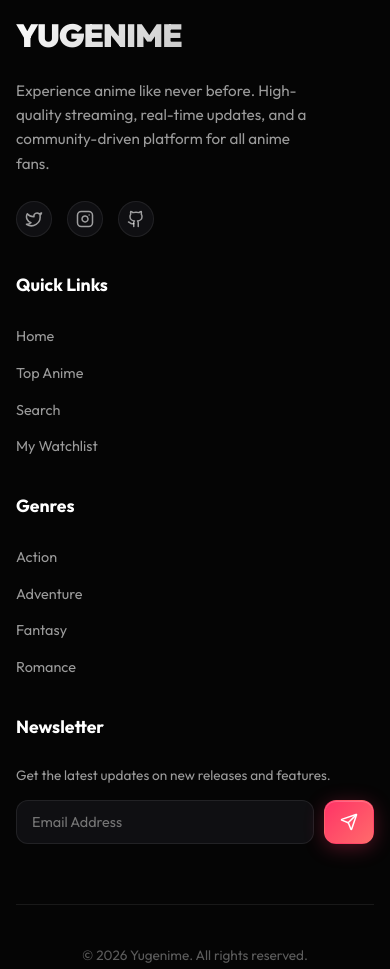
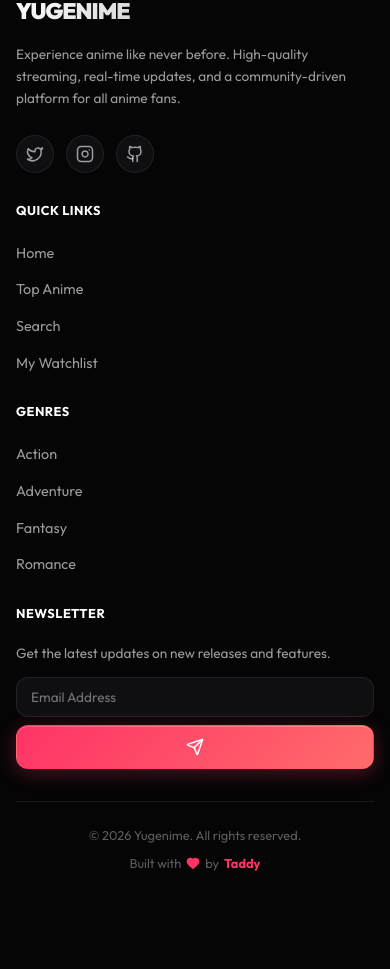
Before and after one commit to taddy1866666/Yugenime, a React (Vite) app: page /search in a window 390 px wide. Shown: the part 1028-1997 px from the top of the page. After the commit the page ends 1925 px from the top, so only its background shows below. Built offline with nearby package versions, Linux system fonts and the light colour scheme.

Commit message:
Fix: responsive footer, search debounce + URL params

```diff
--- a/src/components/Footer.css
+++ b/src/components/Footer.css
@@ -20,6 +20,7 @@
   opacity: 0.3;
 }
 
+/* ─── Desktop Grid ─── */
 .footer-content {
   display: grid;
   grid-template-columns: 2fr 1fr 1fr 1.5fr;
@@ -27,13 +28,15 @@
   margin-bottom: 60px;
 }
 
+/* ─── Brand ─── */
 .footer-brand h2 {
   font-size: 2rem;
   font-weight: 900;
-  margin-bottom: 20px;
+  margin-bottom: 16px;
   background: linear-gradient(135deg, #fff 0%, var(--text-muted) 100%);
   -webkit-background-clip: text;
   -webkit-text-fill-color: transparent;
+  background-clip: text;
   letter-spacing: -1px;
 }
 
@@ -41,14 +44,18 @@
   color: var(--text-muted);
   line-height: 1.6;
   max-width: 300px;
-  font-size: 0.95rem;
+  font-size: 0.9rem;
 }
 
+/* ─── Links ─── */
 .footer-links h4 {
-  font-size: 1.1rem;
+  font-size: 1rem;
   font-weight: 700;
-  margin-bottom: 25px;
+  margin-bottom: 20px;
   color: var(--text-main);
+  text-transform: uppercase;
+  letter-spacing: 0.5px;
+  font-size: 0.8rem;
 }
 
 .footer-links ul {
@@ -61,39 +68,45 @@
   color: var(--text-muted);
   font-size: 0.9rem;
   transition: var(--transition);
+  display: inline-block;
 }
 
 .footer-links a:hover {
   color: var(--accent);
-  padding-left: 5px;
+  transform: translateX(4px);
 }
 
+/* ─── Newsletter ─── */
 .footer-newsletter h4 {
-  font-size: 1.1rem;
+  font-size: 0.8rem;
   font-weight: 700;
-  margin-bottom: 25px;
+  margin-bottom: 20px;
+  text-transform: uppercase;
+  letter-spacing: 0.5px;
 }
 
 .footer-newsletter p {
   color: var(--text-muted);
   font-size: 0.85rem;
-  margin-bottom: 15px;
+  margin-bottom: 14px;
+  line-height: 1.5;
 }
 
 .newsletter-form {
   display: flex;
-  gap: 10px;
+  gap: 8px;
 }
 
 .newsletter-form input {
   flex: 1;
+  min-width: 0; /* prevent flex overflow */
   background: var(--surface);
   border: 1px solid var(--border);
   border-radius: var(--radius-sm);
-  padding: 10px 15px;
+  padding: 10px 14px;
   color: white;
   font-family: inherit;
-  font-size: 0.9rem;
+  font-size: 0.85rem;
   outline: none;
   transition: var(--transition);
 }
@@ -103,12 +116,46 @@
   background: var(--surface-hover);
 }
 
+/* ─── Socials ─── */
+.footer-socials {
+  display: flex;
+  gap: 12px;
+  flex-wrap: wrap;
+  margin-top: 20px;
+}
+
+.social-icon {
+  width: 38px;
+  height: 38px;
+  min-width: 38px;
+  display: flex;
+  align-items: center;
+  justify-content: center;
+  background: var(--surface);
+  border: 1px solid var(--border);
+  border-radius: 50%;
+  color: var(--text-muted);
+  transition: var(--transition);
+  cursor: pointer;
+}
+
+.social-icon:hover {
+  background: var(--accent);
+  color: white;
+  border-color: transparent;
+  transform: translateY(-3px);
+  box-shadow: 0 5px 15px var(--accent-glow);
+}
+
+/* ─── Bottom Bar ─── */
 .footer-bottom {
-  padding-top: 40px;
+  padding-top: 32px;
   border-top: 1px solid var(--border);
   display: flex;
   justify-content: space-between;
   align-items: center;
+  flex-wrap: wrap;
+  gap: 12px;
 }
 
 .footer-bottom p {
@@ -119,7 +166,6 @@
 .dev-link {
   color: var(--accent);
   font-weight: 700;
-  position: relative;
   transition: var(--transition);
 }
 
@@ -127,32 +173,7 @@
   text-shadow: 0 0 10px var(--accent-glow);
 }
 
-.footer-socials {
-  display: flex;
-  gap: 15px;
-}
-
-.social-icon {
-  width: 36px;
-  height: 36px;
-  display: flex;
-  align-items: center;
-  justify-content: center;
-  background: var(--surface);
-  border: 1px solid var(--border);
-  border-radius: 50%;
-  color: var(--text-muted);
-  transition: var(--transition);
-}
-
-.social-icon:hover {
-  background: var(--accent);
-  color: white;
-  border-color: transparent;
-  transform: translateY(-3px);
-  box-shadow: 0 5px 15px var(--accent-glow);
-}
-
+/* ─── Tablet (≤1024px) ─── */
 @media (max-width: 1024px) {
   .footer-content {
     grid-template-columns: 1fr 1fr;
@@ -162,26 +183,88 @@
   .footer-brand {
     grid-column: span 2;
   }
+
+  .footer-brand p {
+    max-width: 100%;
+  }
 }
 
+/* ─── Mobile (≤768px) ─── */
 @media (max-width: 768px) {
   .footer {
-    padding: 60px 0 30px;
+    padding: 50px 0 30px;
     margin-top: 60px;
   }
 
   .footer-content {
+    grid-template-columns: 1fr 1fr;
+    gap: 32px;
+    margin-bottom: 40px;
+  }
+
+  .footer-brand {
+    grid-column: span 2;
+  }
+
+  .footer-brand h2 {
+    font-size: 1.6rem;
+  }
+
+  .footer-newsletter {
+    grid-column: span 2;
+  }
+
+  .footer-bottom {
+    flex-direction: column;
+    align-items: center;
+    text-align: center;
+    gap: 10px;
+  }
+}
+
+/* ─── Small Mobile (≤480px) ─── */
+@media (max-width: 480px) {
+  .footer {
+    padding: 40px 0 24px;
+    margin-top: 40px;
+  }
+
+  .footer-content {
     grid-template-columns: 1fr;
-    gap: 35px;
+    gap: 28px;
+    margin-bottom: 32px;
   }
 
   .footer-brand {
     grid-column: span 1;
   }
 
+  .footer-newsletter {
+    grid-column: span 1;
+  }
+
+  .footer-brand h2 {
+    font-size: 1.4rem;
+  }
+
+  .footer-brand p {
+    font-size: 0.85rem;
+  }
+
+  .newsletter-form {
+    flex-direction: column;
+  }
+
+  .newsletter-form input {
+    width: 100%;
+  }
+
   .footer-bottom {
-    flex-direction: column;
-    gap: 20px;
-    text-align: center;
+    padding-top: 24px;
+    gap: 8px;
+  }
+
+  .footer-bottom p {
+    font-size: 0.8rem;
   }
 }
--- a/src/components/Navbar.jsx
+++ b/src/components/Navbar.jsx
@@ -1,4 +1,4 @@
-import React, { useState } from 'react';
+import React, { useState, useEffect } from 'react';
 // eslint-disable-next-line no-unused-vars
 import { motion, AnimatePresence } from 'framer-motion';
 import { Search, X, ListVideo } from 'lucide-react';
@@ -10,10 +10,21 @@ import './Navbar.css';
 function Navbar() {
   const [isSearchOpen, setIsSearchOpen] = useState(false);
   const [searchTerm, setSearchTerm] = useState('');
+  const [debouncedTerm, setDebouncedTerm] = useState('');
   const [isMobileMenuOpen, setIsMobileMenuOpen] = useState(false);
   const [isScrolled, setIsScrolled] = useState(false);
   const location = useLocation();
   const navigate = useNavigate();
+
+  // Debounce search: wait 400ms after user stops typing, min 2 chars
+  useEffect(() => {
+    if (searchTerm.trim().length < 2) {
+      setDebouncedTerm('');
+      return;
+    }
+    const timer = setTimeout(() => setDebouncedTerm(searchTerm.trim()), 400);
+    return () => clearTimeout(timer);
+  }, [searchTerm]);
 
   React.useEffect(() => {
     const handleScroll = () => {
@@ -47,23 +58,28 @@ function Navbar() {
   };
 
   const { data: suggestions = [], isLoading: isLoadingSuggestions } = useQuery({
-    queryKey: ['anime', 'search-suggestions', searchTerm],
-    queryFn: () => fetchSearchSuggestions(searchTerm),
-    enabled: searchTerm.length > 0,
+    queryKey: ['anime', 'search-suggestions', debouncedTerm],
+    queryFn: () => fetchSearchSuggestions(debouncedTerm),
+    enabled: debouncedTerm.length >= 2,
+    staleTime: 1000 * 60 * 5, // Cache suggestions for 5 mins
   });
 
   // Show all API results (already sorted by popularity/relevance), limited to 8
   const filteredSuggestions = suggestions.slice(0, 8);
+  // Show dropdown only when debounced term is ready
+  const showSuggestions = isSearchOpen && debouncedTerm.length >= 2;
 
   const handleSearchSubmit = (e) => {
     if (e.key === 'Enter' && e.target.value.trim() !== '') {
-      navigate('/search', { state: { query: e.target.value } });
+      navigate(`/search?q=${encodeURIComponent(e.target.value.trim())}`);
       setIsSearchOpen(false);
       setSearchTerm('');
-    } else if (e.key === 'Enter' && e.target.value.trim() === '') {
+      setDebouncedTerm('');
+    } else if (e.key === 'Enter') {
       navigate('/search');
       setIsSearchOpen(false);
       setSearchTerm('');
+      setDebouncedTerm('');
     }
   };
 
@@ -72,14 +88,17 @@ function Navbar() {
   };
 
   const handleSuggestionClick = (anime) => {
-    navigate('/search', { state: { query: anime.title.english || anime.title.romaji } });
+    const title = anime.title.english || anime.title.romaji;
+    navigate(`/search?q=${encodeURIComponent(title)}`);
     setIsSearchOpen(false);
     setSearchTerm('');
+    setDebouncedTerm('');
   };
 
   const handleCloseSearch = () => {
     setIsSearchOpen(false);
     setSearchTerm('');
+    setDebouncedTerm('');
   };
 
   const toggleMobileMenu = () => {
@@ -141,7 +160,7 @@ function Navbar() {
             )}
 
             <AnimatePresence>
-              {isSearchOpen && searchTerm.length > 0 && (
+              {showSuggestions && (
                 <motion.div
                   initial={{ opacity: 0, y: -10 }}
                   animate={{ opacity: 1, y: 0 }}
--- a/src/pages/Search.jsx
+++ b/src/pages/Search.jsx
@@ -1,7 +1,7 @@
-import React, { useState, useEffect } from 'react';
+import React, { useState, useEffect, useCallback } from 'react';
 import { motion } from 'framer-motion';
-import { Search as SearchIcon, Filter } from 'lucide-react';
-import { useNavigate, useLocation } from 'react-router-dom';
+import { Search as SearchIcon } from 'lucide-react';
+import { useNavigate, useSearchParams } from 'react-router-dom';
 import { useQuery } from '@tanstack/react-query';
 import AnimeCard from '../components/AnimeCard';
 import { fetchAniList } from '../utils/api';
@@ -36,22 +36,49 @@ const GENRES = ["Action", "Adventure", "Comedy", "Drama", "Fantasy", "Horror", "
 
 function Search({ handleOpenAnime }) {
   const navigate = useNavigate();
-  const location = useLocation();
-  const [searchTerm, setSearchTerm] = useState('');
-  const [selectedGenre, setSelectedGenre] = useState('');
-  const [selectedFormat, setSelectedFormat] = useState('');
+  const [searchParams, setSearchParams] = useSearchParams();
 
-  // Initialize search term from location state if coming from navbar suggestion
+  // Read initial values from URL params
+  const [inputValue, setInputValue] = useState(searchParams.get('q') || '');
+  const [selectedGenre, setSelectedGenre] = useState(searchParams.get('genre') || '');
+  const [selectedFormat, setSelectedFormat] = useState(searchParams.get('format') || '');
+  const [debouncedQuery, setDebouncedQuery] = useState(searchParams.get('q') || '');
+
+  // Sync inputValue when URL param changes (e.g. from navbar suggestion click)
   useEffect(() => {
-    if (location.state?.query) {
-      setSearchTerm(location.state.query);
-    }
-  }, [location.state?.query]);
+    const q = searchParams.get('q') || '';
+    setInputValue(q);
+    setDebouncedQuery(q);
+  }, [searchParams.get('q')]);
+
+  // Debounce the typed query — only updates after 400ms of inactivity
+  useEffect(() => {
+    const timer = setTimeout(() => {
+      setDebouncedQuery(inputValue.trim());
+      // Keep URL in sync
+      const params = {};
+      if (inputValue.trim()) params.q = inputValue.trim();
+      if (selectedGenre) params.genre = selectedGenre;
+      if (selectedFormat) params.format = selectedFormat;
+      setSearchParams(params, { replace: true });
+    }, 400);
+    return () => clearTimeout(timer);
+  }, [inputValue]);
+
+  // Sync genre/format changes to URL immediately
+  useEffect(() => {
+    const params = {};
+    if (debouncedQuery) params.q = debouncedQuery;
+    if (selectedGenre) params.genre = selectedGenre;
+    if (selectedFormat) params.format = selectedFormat;
+    setSearchParams(params, { replace: true });
+  }, [selectedGenre, selectedFormat]);
 
   const { data: searchResults = [], isLoading } = useQuery({
-    queryKey: ['anime', 'search', searchTerm, selectedGenre, selectedFormat],
-    queryFn: () => fetchSearchResults(searchTerm, selectedGenre, selectedFormat),
-    enabled: !!searchTerm || !!selectedGenre || !!selectedFormat,
+    queryKey: ['anime', 'search', debouncedQuery, selectedGenre, selectedFormat],
+    queryFn: () => fetchSearchResults(debouncedQuery, selectedGenre, selectedFormat),
+    enabled: !!debouncedQuery || !!selectedGenre || !!selectedFormat,
+    staleTime: 1000 * 60 * 5,
   });
 
   const getBadgeText = (anime) => {
@@ -61,6 +88,8 @@ function Search({ handleOpenAnime }) {
     if (anime.episodes) return `EP ${anime.episodes}`;
     return 'Ongoing';
   };
+
+  const hasActiveSearch = !!debouncedQuery || !!selectedGenre || !!selectedFormat;
 
   return (
     <motion.div
@@ -81,9 +110,9 @@ function Search({ handleOpenAnime }) {
           <input
             type="text"
             placeholder="Search anime titles..."
-            value={searchTerm}
-            onChange={(e) => setSearchTerm(e.target.value)}
-            style={{ width: '100%', padding: '15px 15px 15px 45px', borderRadius: '12px', background: 'var(--surface)', border: '1px solid var(--border)', color: 'white', fontSize: '1rem' }}
+            value={inputValue}
+            onChange={(e) => setInputValue(e.target.value)}
+            style={{ width: '100%', padding: '15px 15px 15px 45px', borderRadius: '12px', background: 'var(--surface)', border: '1px solid var(--border)', color: 'white', fontSize: '1rem', outline: 'none' }}
           />
         </div>
 
@@ -112,7 +141,7 @@ function Search({ handleOpenAnime }) {
         <div className="loader-container" style={{ height: '40vh' }}>
           <div className="loader-ring"></div>
         </div>
-      ) : searchResults.length > 0 ? (
+      ) : hasActiveSearch && searchResults.length > 0 ? (
         <div className="anime-grid">
           {searchResults.map((anime) => (
             <AnimeCard
@@ -125,17 +154,24 @@ function Search({ handleOpenAnime }) {
               genres={anime.genres}
               onGenreClick={(g) => {
                 setSelectedGenre(g);
+                setInputValue('');
                 window.scrollTo({ top: 0, behavior: 'smooth' });
               }}
               onClick={() => handleOpenAnime(anime)}
             />
           ))}
         </div>
-      ) : (
+      ) : hasActiveSearch ? (
         <div className="empty-state" style={{ textAlign: 'center', marginTop: '60px', opacity: 0.6 }}>
           <SearchIcon size={64} style={{ marginBottom: '20px' }} />
           <h3>No results found</h3>
           <p>Try adjusting your search or filters.</p>
+        </div>
+      ) : (
+        <div className="empty-state" style={{ textAlign: 'center', marginTop: '60px', opacity: 0.5 }}>
+          <SearchIcon size={64} style={{ marginBottom: '20px' }} />
+          <h3>Search for anything</h3>
+          <p>Type an anime title or pick a genre to get started.</p>
         </div>
       )}
     </motion.div>
```
